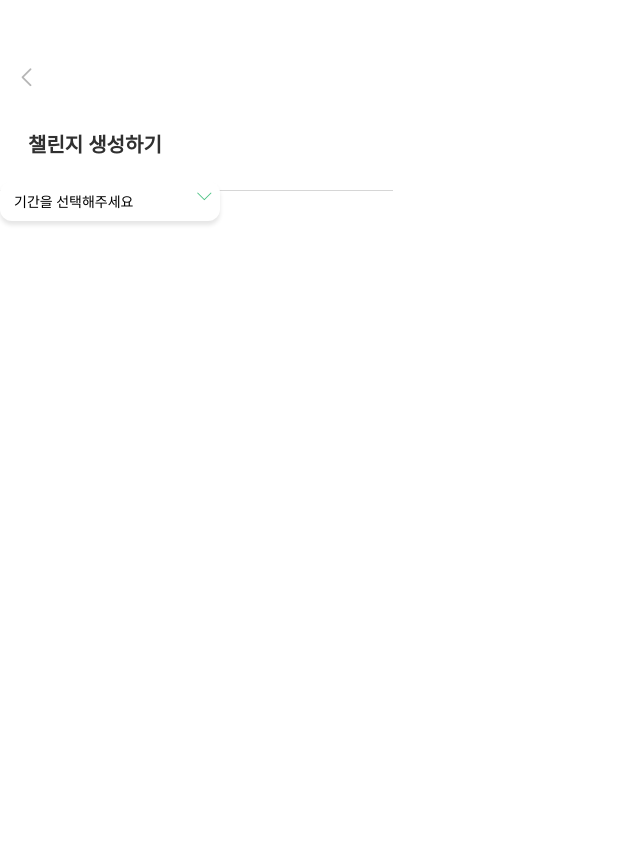
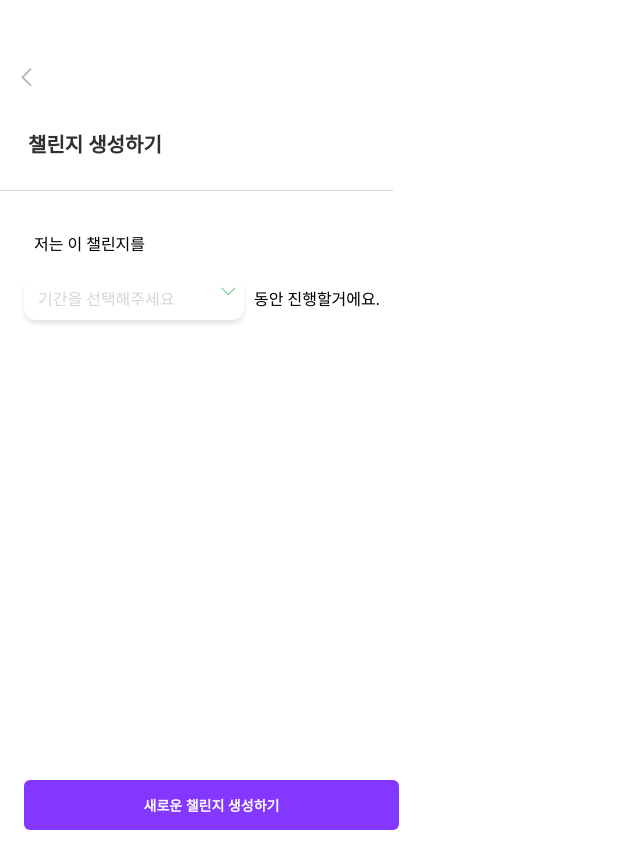
Before and after one commit to 11th-LikeLion-DragOn/DragOn_Front, a React (Create React App) app: page /setperiod in a window 1280 px wide. Shown: the top 868 px of the page, without its empty margins (0-640 px from the left). Before the commit the page ends 800 px from the top, so only its background shows below. Built offline with nearby package versions, Linux system fonts and the light colour scheme.

Commit message:
feat: 챌린지 기간 설정 페이지 ui 구현

```diff
--- a/src/components/SetPeriodPage/CustomSelect.js
+++ b/src/components/SetPeriodPage/CustomSelect.js
@@ -53,6 +53,10 @@ const Label = styled.label`
   font-size: 14px;
   margin-left: 4px;
   text-align: center;
+  color: var(--gray_03, #d6d6d6);
+  font-size: 16px;
+  font-style: normal;
+  font-weight: 500;
 `;
 const SelectOptions = styled.ul`
   position: absolute;
--- a/src/pages/SetPeriodPage.js
+++ b/src/pages/SetPeriodPage.js
@@ -8,10 +8,53 @@ const SetPeriodPage = () => {
     <>
       <TopBar titleText="챌린지 생성하기" />
       <Wrapper>
-        <CustomSelect />
+        <div className="toptext">저는 이 챌린지를 </div>
+        <Bottom>
+          <CustomSelect />
+          <div className="bottomtext">동안 진행할거에요.</div>
+        </Bottom>
+        <Btn>새로운 챌린지 생성하기</Btn>
       </Wrapper>
     </>
   );
 };
 export default SetPeriodPage;
-const Wrapper = styled.div``;
+const Wrapper = styled.div`
+  width: 393px;
+  height: 852px;
+  padding: 0 24px 0 24px;
+  .toptext {
+    margin-top: 50px;
+    margin-left: 10px;
+    font-size: 16px;
+    font-weight: 500;
+    line-height: normal;
+  }
+`;
+const Bottom = styled.div`
+  margin-top: 21px;
+  display: flex;
+  .bottomtext {
+    margin-top: 10px;
+    margin-left: 10px;
+    font-size: 16px;
+    font-weight: 500;
+    line-height: normal;
+  }
+`;
+const Btn = styled.div`
+  margin-top: 460px;
+  width: 351px;
+  border-radius: 6px;
+  padding: 15px 12px;
+  background: var(--purple_01, #8438ff);
+  justify-content: center;
+  align-items: center;
+  gap: 10px;
+  color: var(--white, #fff);
+  text-align: center;
+  font-size: 14px;
+  font-style: normal;
+  font-weight: 700;
+  line-height: normal;
+`;
```
